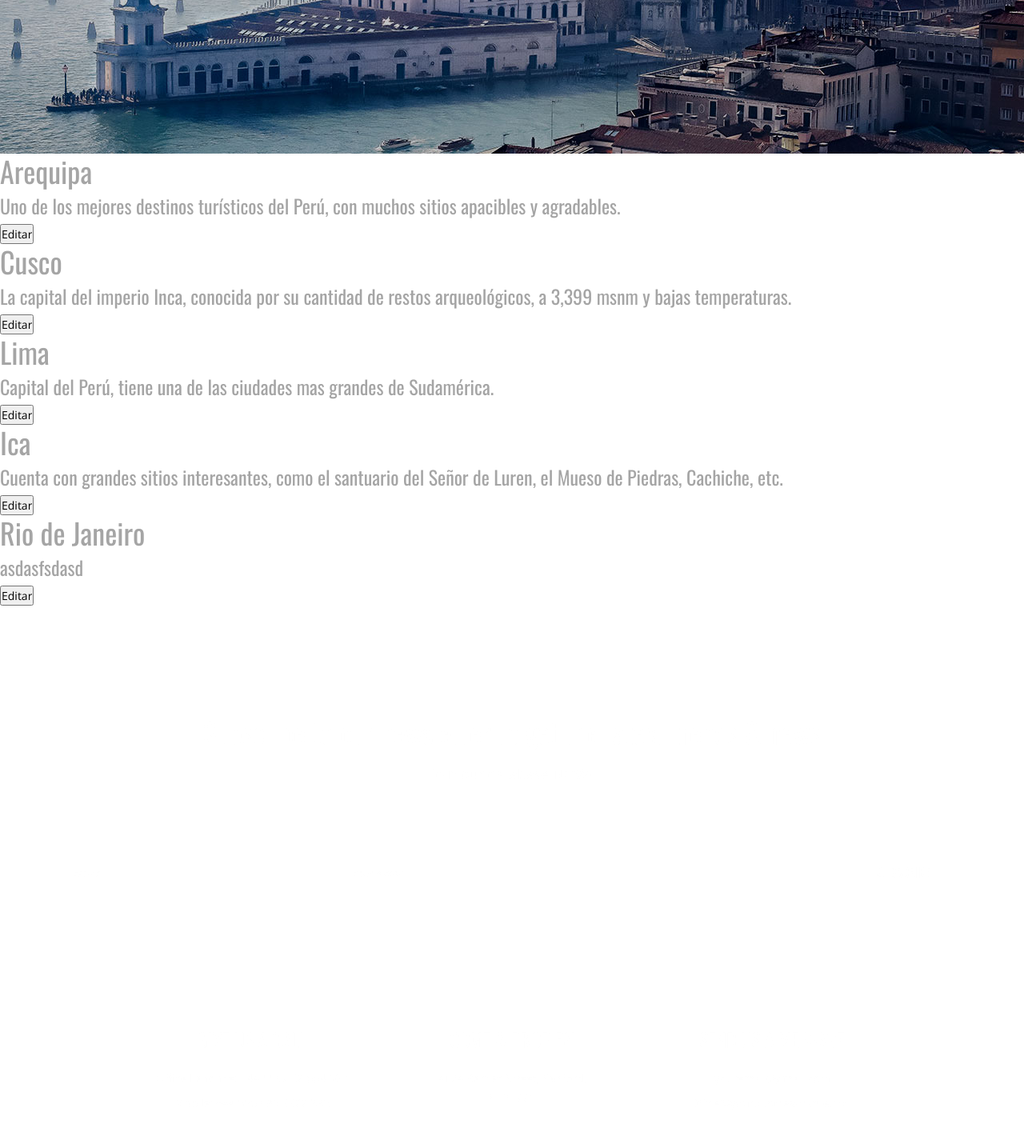
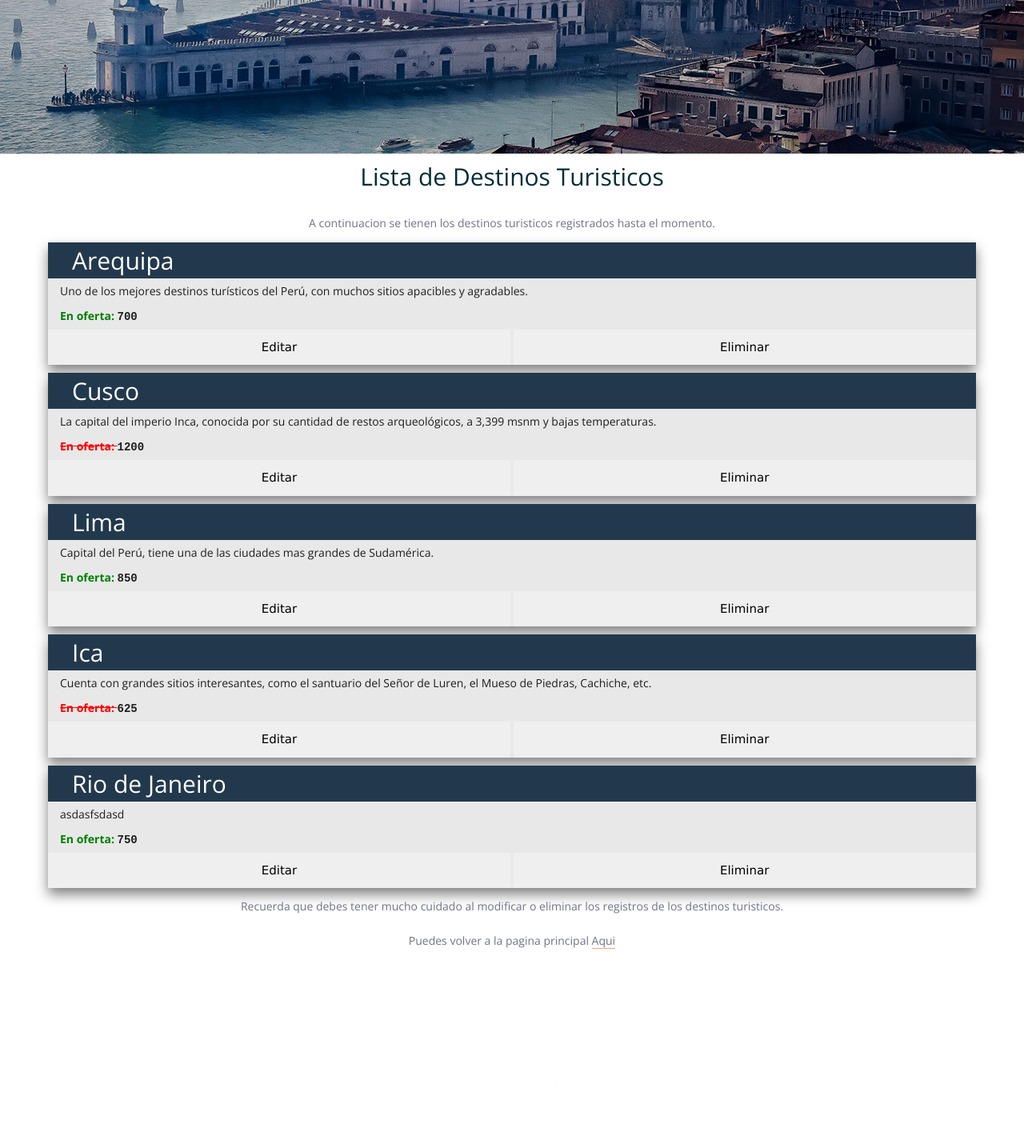
Before and after one commit to MichaelSecarlos/DjangoDestinosTuristicos, a Django app: page /listar in a window 1280 px wide. Shown: the part 642-2072 px from the top of the page at 80% size. Run offline with Django 3.2, Linux system fonts and the light colour scheme; data comes from the database, SQL or seed files in the repository; some libraries are stand-ins or nearby versions.

Commit message:
Se modifico el template para una mejor disposicion de los elementos

```diff
--- a/templates/listarDestinos.html
+++ b/templates/listarDestinos.html
@@ -11,19 +11,50 @@
         <!--Home-->
         {% include 'home.html' %}
         <!-- Search -->
-        <div id='listaDestinos'>
+        <div id='lista_destinos'>
+            <div class='inicio_seccion'>
+                <p class='titulo_seccion'>
+                    Lista de Destinos Turisticos
+                </p>
+                <p>
+                    A continuacion se tienen los destinos turisticos registrados hasta el momento.
+                </p>
+            </div>
             <ul>
                 {% for destino in destinos %}
                 <li>
-                    <form action='editar/{{destino.id}}' method='POST'>
-                        {% csrf_token %}
-                        <h3>{{destino.nombreCiudad}}</h3>
-                        <h4>{{destino.descripcionCiudad}}</h3>
-                        <input type="submit" value='Editar'>
-                    </form>
+                    <div class='destino_field'>
+                        <div class='nombre_destino'>{{destino.nombreCiudad}}</div>
+                        <div class='descripcion_destino'>{{destino.descripcionCiudad}}</div>
+                        <div class='precio_destino_descripcion'>
+                            {% if destino.ofertaTour %}
+                            <b class='con_oferta_destino'>En oferta: </b><b class='precio_destino'>{{destino.precioTour}}</b>
+                            {% else %}
+                            <b class='sin_oferta_destino'>En oferta: </b><b class='precio_destino'>{{destino.precioTour}}</b>
+                            {% endif %}
+                        </div>
+                        <div class='formularios'>
+                            <form action='editar/{{destino.id}}' method='POST'>
+                                {% csrf_token %}
+                                <input type="submit" value='Editar' class='eliminar_submit'>
+                            </form>
+                            <form action='eliminar/{{destino.id}}' method='POST'>
+                                {% csrf_token %}
+                                <input type="submit" value='Eliminar' class='eliminar_submit'>
+                            </form>
+                        </div>
+                    </div>
                 </li>
                 {% endfor %}
             </ul>
+        </div>
+        <div class='final_seccion'>
+            <p>
+                Recuerda que debes tener mucho cuidado al modificar o eliminar los registros de los destinos turisticos.
+            </p>
+            <p>
+                Puedes volver a la pagina principal <a href='..' id='redireccion'>Aqui</a>
+            </p>
         </div>
         {% include 'footer.html'%}
     </div>
```
